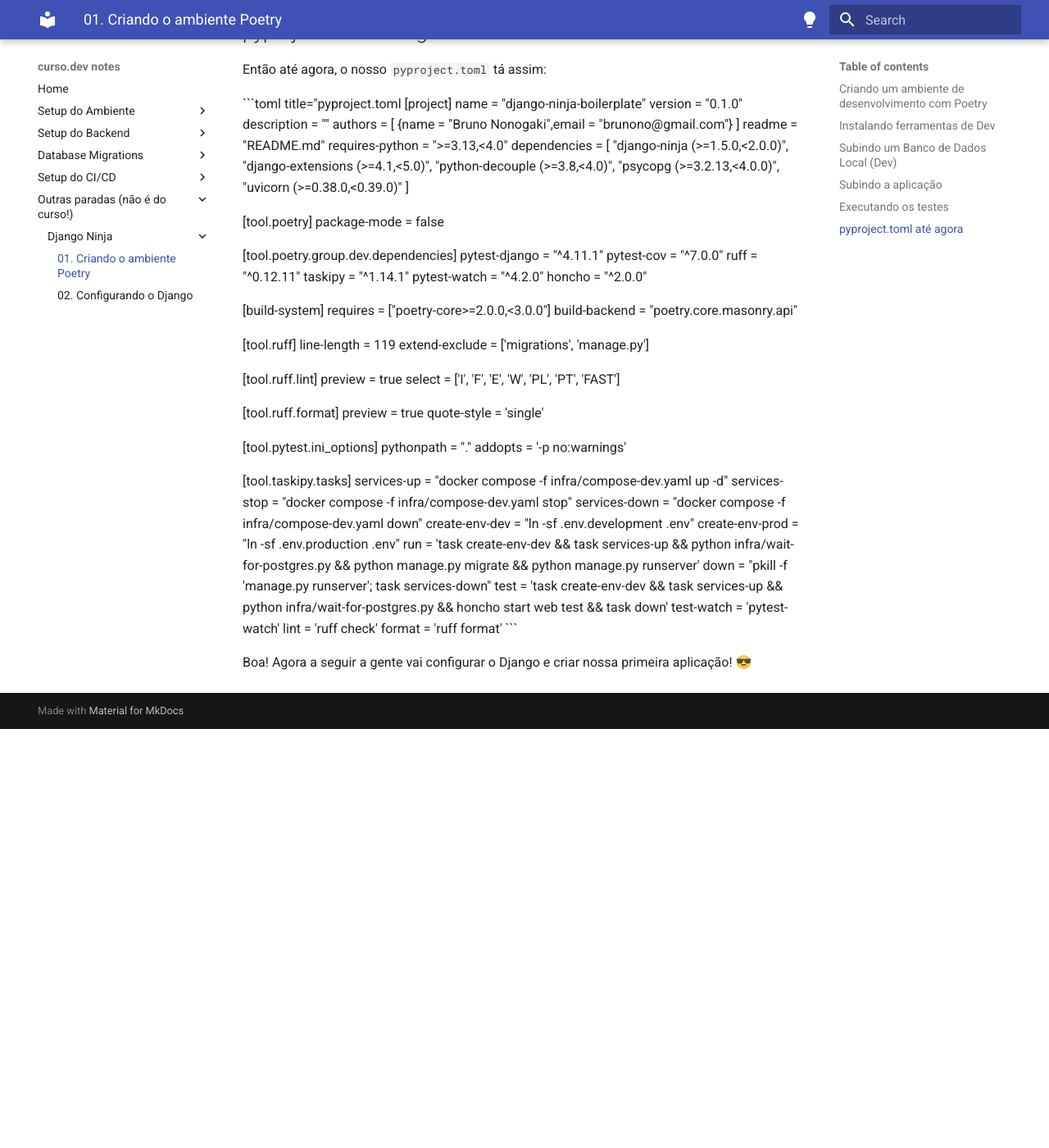
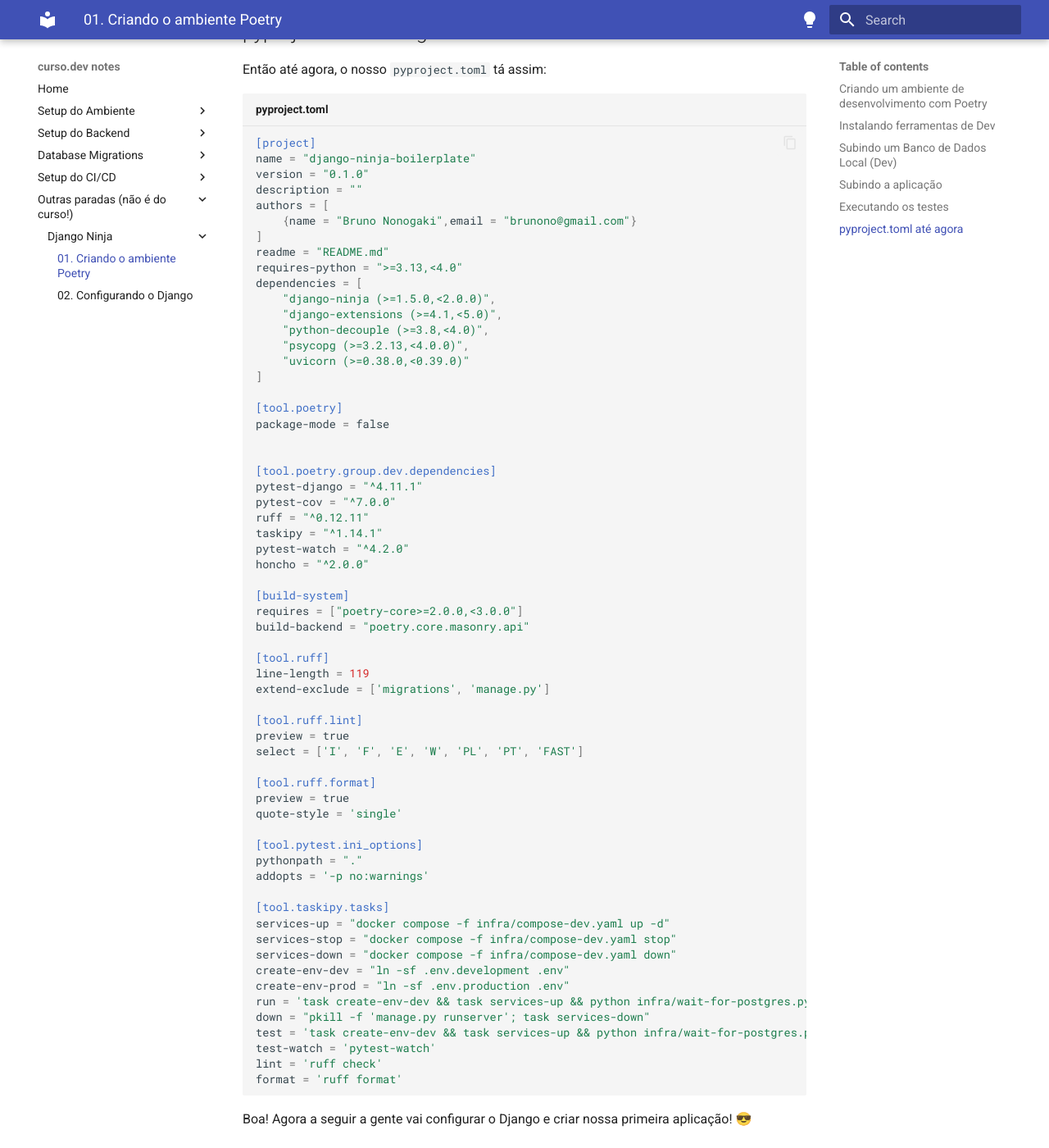
Before and after one commit to brunononogaki/curso.dev-study-notes-mkdocs, an MkDocs documentation site: the page built from docs/outras_coisas/django_api/01_Ambiente_Poetry.md, in a window 1280 px wide and 1400 px high, scrolled down 7224 px. Shown: the whole window at 82% size. Built offline with MkDocs 1.6.1 and Material for MkDocs 9.7.7, drawn with Linux system fonts in a browser that asks for light colours; before the commit the page ends 8113 px from its top, so only the background shows below that; some of the changed text lies outside the part shown.

Commit message:
Ajuste em aspas

````diff
--- a/docs/outras_coisas/django_api/01_Ambiente_Poetry.md
+++ b/docs/outras_coisas/django_api/01_Ambiente_Poetry.md
@@ -302,7 +302,7 @@ Esse comando vai criar o link simbólico do .env, subir o banco Postgres, espera
 
 Então até agora, o nosso `pyproject.toml` tá assim:
 
-```toml title="pyproject.toml
+```toml title="pyproject.toml"
 [project]
 name = "django-ninja-boilerplate"
 version = "0.1.0"
````
Also changed, not shown: other parts of docs/outras_coisas/django_api/01_Ambiente_Poetry.md (+1 -1 lines).
